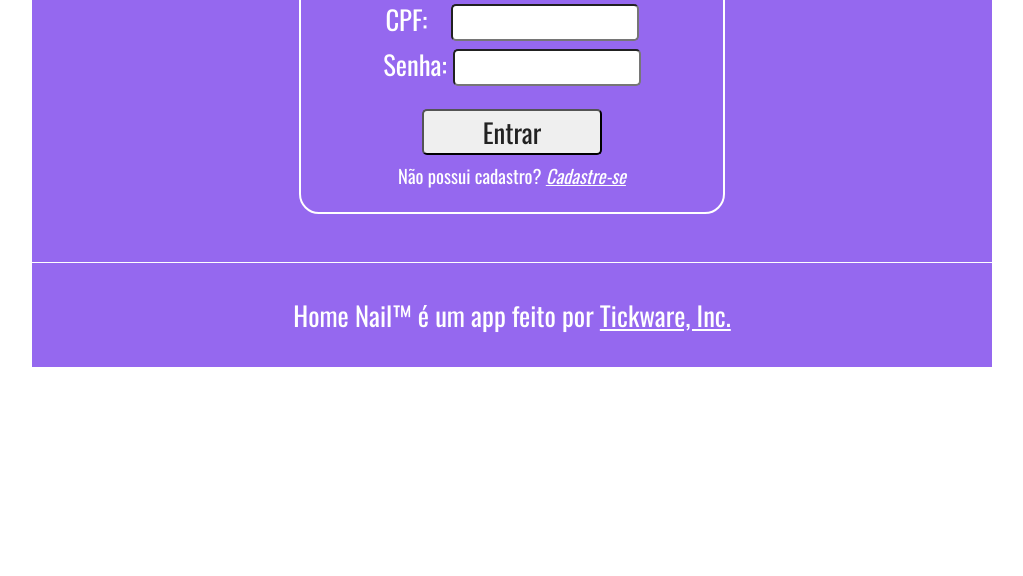
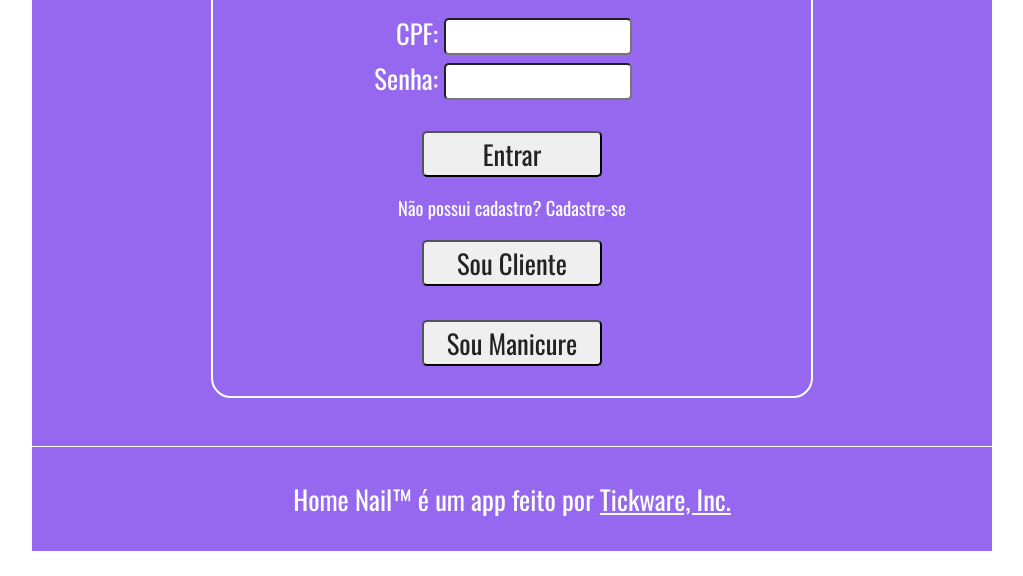
Before and after one commit to Tickware/home-nail, a plain HTML site: page index.html in a window 1280 px wide. Shown: the part 501-1077 px from the top of the page, without its empty margins (128-1151 px from the left). Before the commit the page ends 893 px from the top, so only its background shows below. Drawn offline with nearby package versions, Linux system fonts and the light colour scheme.

Commit message:
Ajuste nos Forms para integração com o Flask

```diff
--- a/css/index.css
+++ b/css/index.css
@@ -1,10 +1,15 @@
 @charset "UTF-8";
 
-#login {
+section {
     background-color: rgb(149,104,239);
     color: white;
     padding-top: 5%;
-    padding-bottom: 5%;
+	padding-bottom: 5%;
+}
+
+div {
+	text-align: right;
+	margin-right: 10em;
 }
 
 .header h1 {
@@ -16,14 +21,13 @@
 
 #form {
 	border-radius: 20px;
-	border: 2px white;
+	border: 2px #ffffff;
 	border-style: solid;
+	font-family: 'Oswald';
 	margin: auto;
-	/* margin-bottom: 3%; */
-	/* margin-top: 3%; */
-	width: 40%;
-	font-family: 'Oswald';
 	padding: 2%;
+	text-align: center;
+	width: 35em;
 }
 
 #form h2 {
@@ -38,18 +42,10 @@
 	margin-bottom: 2%;
 }
 
-#cpf {
-	margin-left: 4.5%;
-}
-
 #form #p1 {
 	font-size: 14pt;
-	margin-top: 1%;
-}
-
-#form a {
-	color: white;
-	font-style: italic;
+	margin-bottom: 0;
+	margin-top: 2%;
 }
 
 #form input {
@@ -61,7 +57,7 @@
 	width: 180px;
 }
 
-#form #entrar {
+#form .botao {
 	font-family: 'Oswald';
 	font-size: 20pt;
 	font-weight: normal;
--- a/index.html
+++ b/index.html
@@ -3,12 +3,13 @@
 
 <head>
 	<meta charset="utf-8" />
+	<link rel="shortcut icon" href="./img/favicon.ico" type="image/x-icon">
+	<link rel="stylesheet" href="css/reset.css">
+
 	<title>Home Nail - Login</title>
+	<link rel="stylesheet" href="css/index.css">
 
 	<link rel="stylesheet" href="css/style.css">
-	<link rel="stylesheet" href="css/index.css">
-	<link rel="stylesheet" href="css/reset.css">
-	<link rel="shortcut icon" href="./img/favicon.ico" type="image/x-icon">
 </head>
 
 <body>
@@ -18,28 +19,30 @@
 		<header class="header">
 			<h1>Bem-vindo ao Home Nail</h1>
 		</header>
-		<!-- <header class="header">
-			<nav class="menu">
-				<ul>
-					<li><a href="agendamentos.html">Agendamentos</a></li>
-					<li><a href="cadastro.html">Cadastro</a></li>
-					<li><a href="sobre.html">Sobre</a></li>
-				</ul>
-			</nav>
-		</header> -->
 
-		<section id="login">
+		<section>
 			<div id='form'>
-				<h2>Faça seu Login</h2>
+				<form>
+					<h2>Faça seu Login</h2>
 
-				<p>CPF: <input type="text" id="cpf" maxlength="14"></p>
-				<p>Senha: <input type="password" id="senha" minlength="6"></p>
+					<div>
+						<p>CPF: <input name="cpf" type="text" maxlength="14"></p>
+						<p>Senha: <input name="senha" type="password" minlength="6"></p>
+					</div>
 
-				<form action="agendamentos.html">
-					<input type="submit" value="Entrar" id="entrar">
+					<input type="submit" value="Entrar" class="botao">
 				</form>
 
-				<p id="p1">Não possui cadastro? <a href="cadastrar.html">Cadastre-se</a></p>
+				<p id="p1">Não possui cadastro? Cadastre-se</p>
+
+				<form action="/cadastrar_cliente">
+					<input type="submit" value="Sou Cliente" class="botao">
+				</form>
+
+				<form action="/cadastrar_fornec">
+					<input type="submit" value="Sou Manicure" class="botao">
+				</form>
+
 			</div>
 
 		</section>
```
